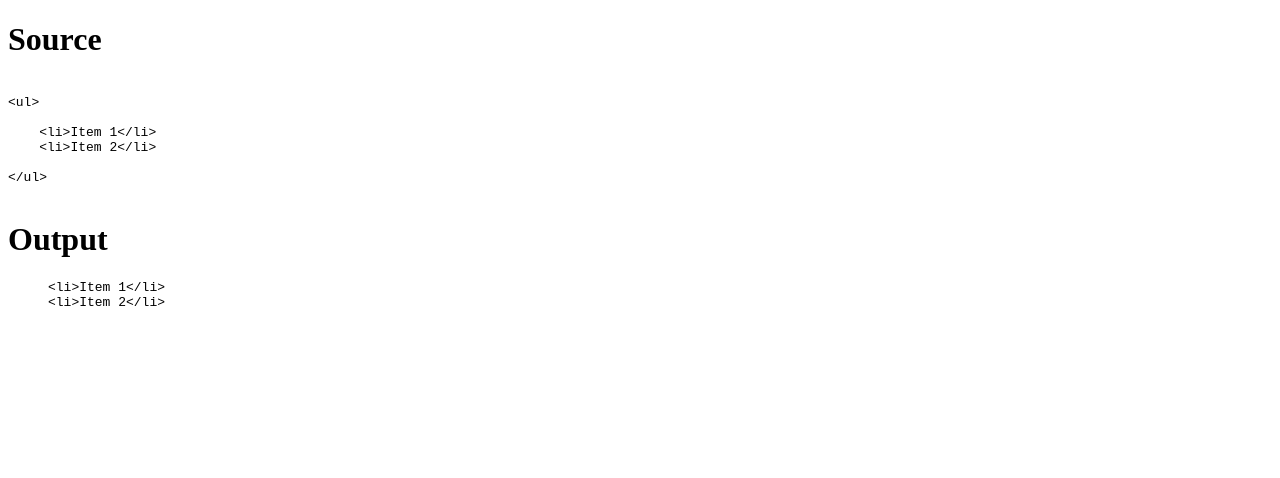
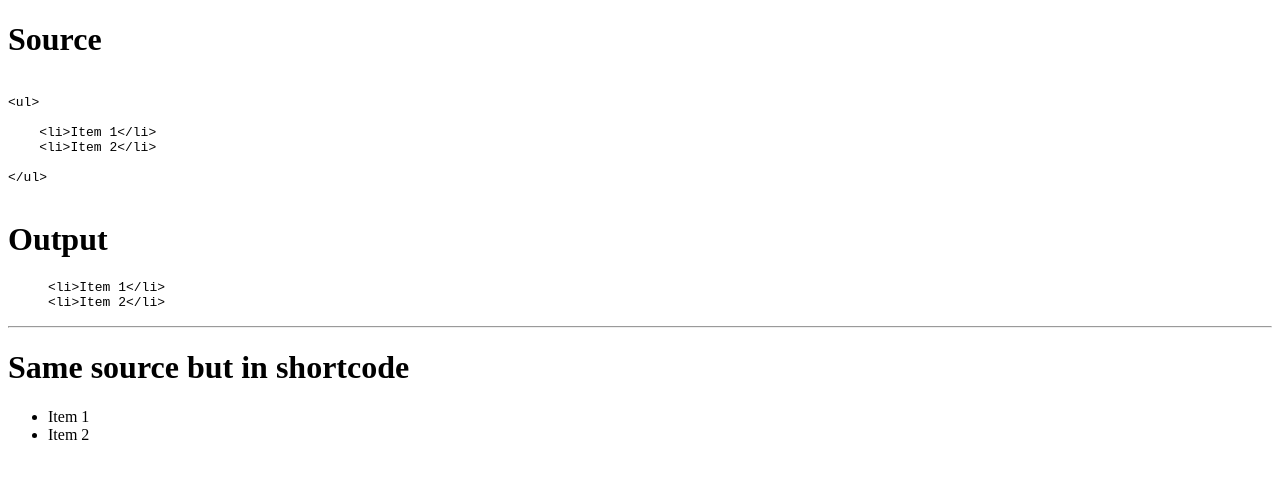
Before and after one commit to c-git/raw_html_demo, a plain HTML site: page docs/index.html in a window 1280 px wide. Drawn offline with Linux system fonts and the light colour scheme.

Commit message:
Add shortcode example for comparison

```diff
--- a/docs/index.html
+++ b/docs/index.html
@@ -21,5 +21,13 @@
 &lt;li&gt;Item 2&lt;&#x2F;li&gt;
 </code></pre>
 </ul>
+<hr />
+<h1>Same source but in shortcode</h1>
+<ul>
+
+    <li>Item 1</li>
+    <li>Item 2</li>
+
+</ul>
 </body>
 </html>
```
Also changed, not shown: templates/shortcodes/as_shortcode.html (added, +6 -0 lines), 1 other file.
